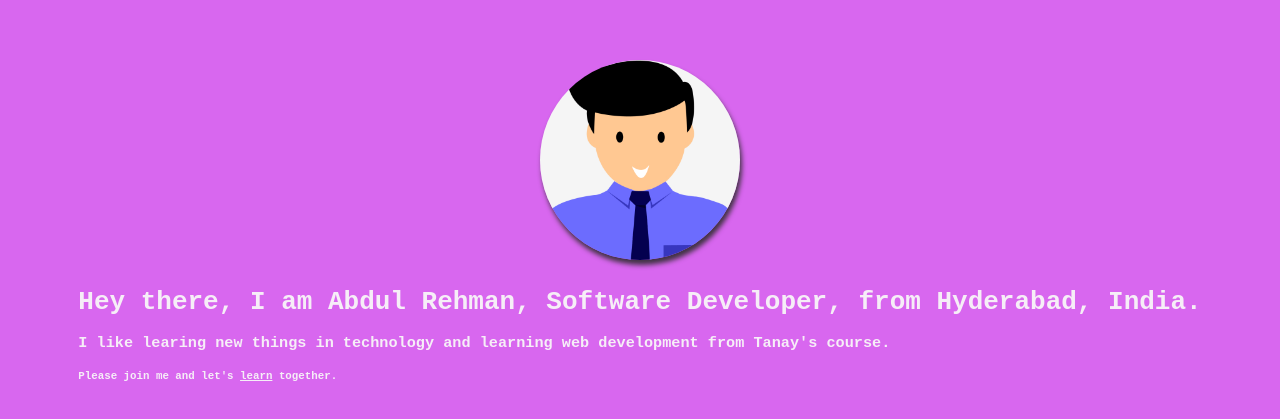
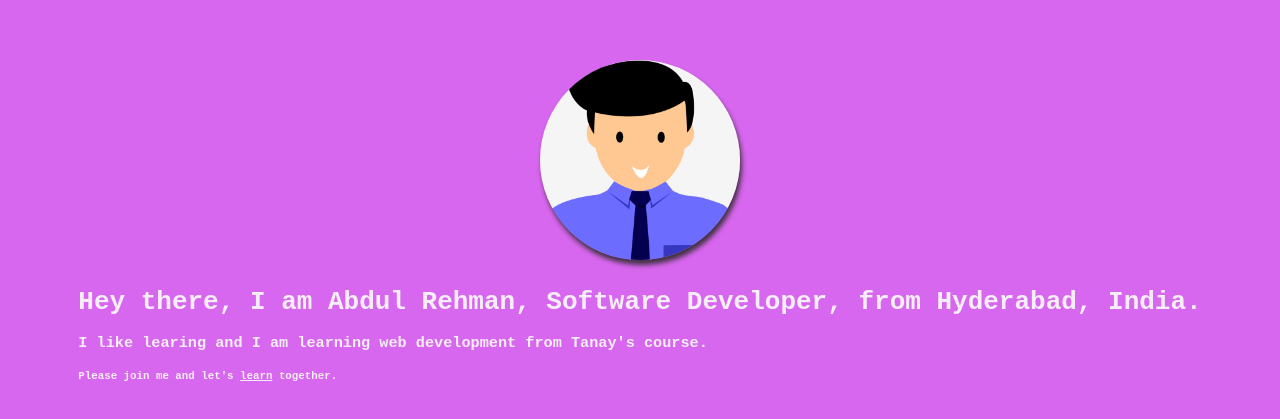
Before and after one commit to mars-abdulrehman/WebDev-L01, a plain HTML site: page index.html in a window 1280 px wide. Shown: the part 165-584 px from the top of the page. Drawn offline with Linux system fonts and the light colour scheme.

Commit message:
Update index.html

```diff
--- a/index.html
+++ b/index.html
@@ -10,7 +10,7 @@
             <img class="profile-pic" src="avatar.jpg">
             <div class="site-header-content">
                 <h1>Hey there, I am Abdul Rehman, Software Developer, from Hyderabad, India.</h1>
-                <h3>I like learing new things in technology and learning web development from Tanay's course.</h3>
+                <h3>I like learing and I am learning web development from Tanay's course.</h3>
                 <h5>Please join me and let's <a class="course-link" href="https://www.youtube.com/channel/UCNFmBuclxQPe57orKiQbyfA">learn</a> together.</h5>
             </div>
 
```
